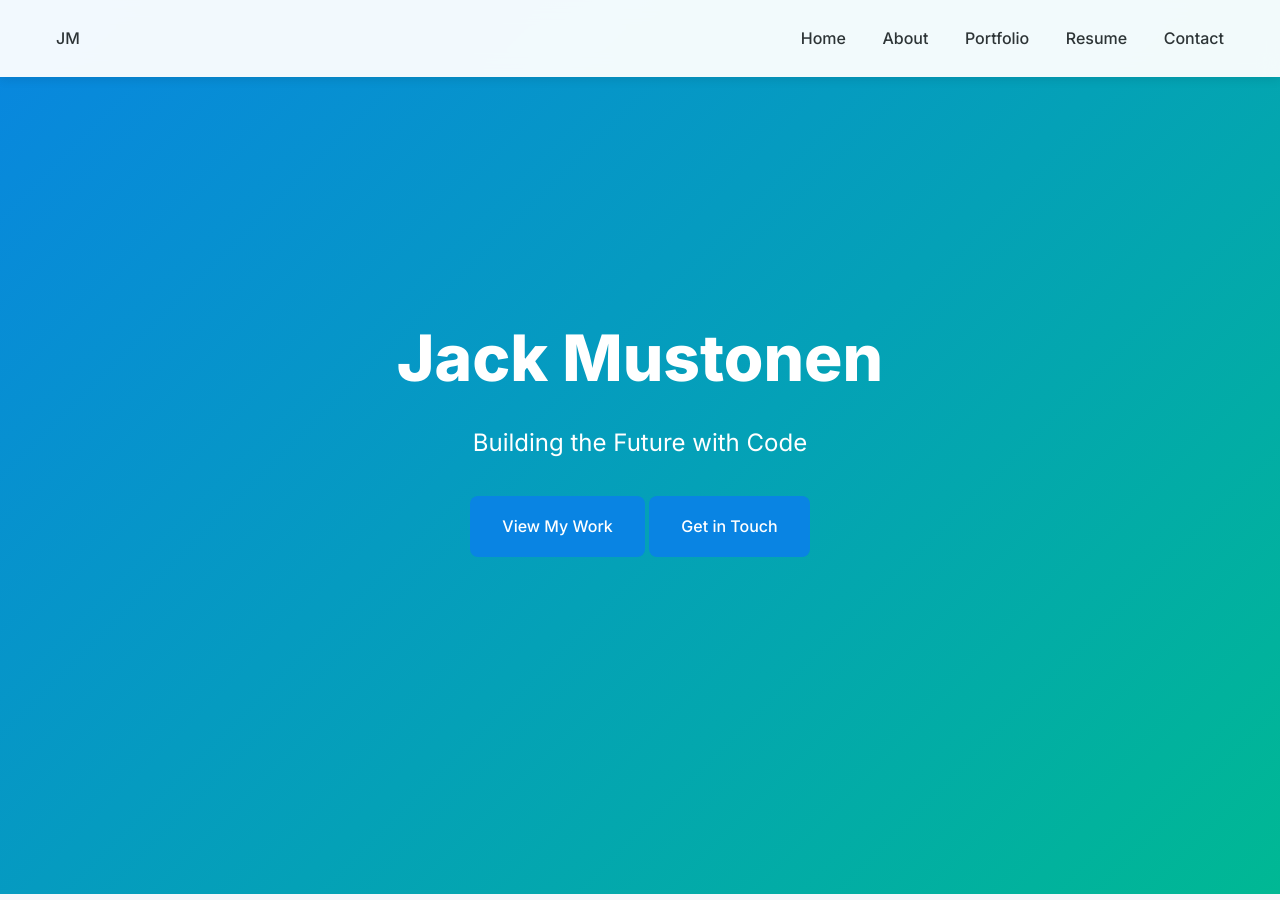
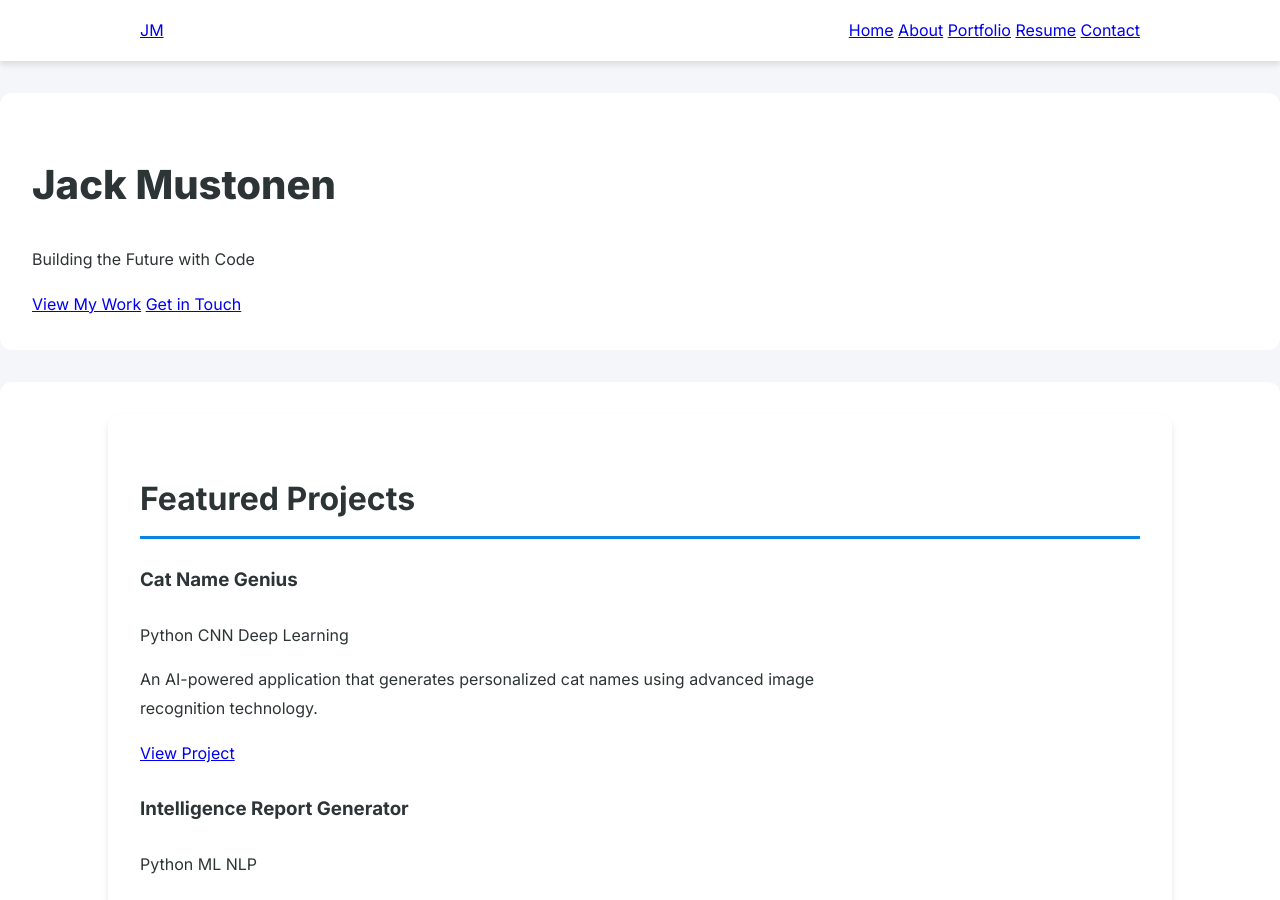
Before and after one commit to APinchofPepper/jackmustonen.com, a Jekyll site: the page built from index.md, in a window 1280 px wide and 900 px high. Built offline with Jekyll 4.4.1, drawn with Linux system fonts in a browser that asks for light colours.

Commit message:
Update styles.css

```diff
--- a/assets/css/styles.css
+++ b/assets/css/styles.css
@@ -4,10 +4,12 @@
   --secondary-color: #0984e3;
   --accent-color: #00b894;
   --text-color: #2d3436;
+  --bg-color: #ffffff;
   --light-bg: #f5f6fa;
   --card-shadow: 0 4px 6px rgba(0, 0, 0, 0.1);
 }
 
+/* Base Styles */
 body {
   font-family: 'Inter', -apple-system, BlinkMacSystemFont, sans-serif;
   line-height: 1.8;
@@ -17,216 +19,129 @@ body {
   padding: 0;
 }
 
-/* Modern Navigation */
-nav {
-  background-color: rgba(255, 255, 255, 0.95);
-  backdrop-filter: blur(10px);
-  padding: 1rem 0;
-  position: fixed;
-  width: 100%;
-  top: 0;
-  z-index: 1000;
-  box-shadow: 0 2px 10px rgba(0, 0, 0, 0.1);
+/* Main Content Container */
+.container {
+  max-width: 1000px;
+  width: 90%;
+  margin: 0 auto;
+  padding: 2rem;
+  background-color: var(--bg-color);
+  border-radius: 12px;
+  box-shadow: var(--card-shadow);
 }
 
-nav .nav-container {
-  max-width: 1200px;
-  margin: 0 auto;
-  display: flex;
-  justify-content: space-between;
-  align-items: center;
-  padding: 0 2rem;
+/* Section Styles */
+section {
+  margin: 2rem auto;
+  padding: 2rem;
+  background-color: var(--bg-color);
+  border-radius: 12px;
 }
 
-nav a {
+/* Header Styles */
+h1, h2, h3, h4, h5, h6 {
   color: var(--primary-color);
-  text-decoration: none;
-  font-weight: 500;
-  padding: 0.5rem 1rem;
-  border-radius: 6px;
-  transition: all 0.3s ease;
+  margin: 1.5rem 0;
+  text-align: left;
 }
 
-nav a:hover {
-  background-color: var(--secondary-color);
-  color: white;
+h1 {
+  font-size: 2.5rem;
+  font-weight: 800;
 }
 
-/* Hero Section */
-.hero {
-  min-height: 100vh;
-  display: flex;
-  align-items: center;
-  justify-content: center;
-  background: linear-gradient(135deg, #0984e3 0%, #00b894 100%);
-  color: white;
-  padding: 2rem;
-  margin-top: -70px;
+h2 {
+  font-size: 2rem;
+  font-weight: 700;
+  border-bottom: 3px solid var(--secondary-color);
+  padding-bottom: 0.5rem;
 }
 
-.hero-content {
-  text-align: center;
-  max-width: 800px;
+/* Text Content */
+p {
+  margin: 1rem 0;
+  max-width: 70ch;
+  line-height: 1.8;
 }
 
-.hero h1 {
-  font-size: 4rem;
-  font-weight: 800;
-  margin-bottom: 1rem;
-  line-height: 1.2;
+/* Journey Timeline */
+.timeline {
+  margin: 2rem 0;
+  padding: 1rem;
 }
 
-.hero p {
-  font-size: 1.5rem;
-  opacity: 0.9;
+.timeline-item {
   margin-bottom: 2rem;
+  padding: 1rem;
+  background-color: var(--light-bg);
+  border-radius: 8px;
 }
 
-/* Cards and Sections */
-.card {
-  background: white;
-  border-radius: 12px;
-  padding: 2rem;
-  margin: 1rem 0;
-  box-shadow: var(--card-shadow);
-  transition: transform 0.3s ease;
+.timeline-item h3 {
+  color: var(--secondary-color);
+  margin-bottom: 0.5rem;
 }
 
-.card:hover {
-  transform: translateY(-5px);
-}
-
-/* Project Cards */
-.project-card {
-  display: grid;
-  grid-template-columns: 1fr;
-  gap: 2rem;
+/* Interest Cards */
+.interest-card {
+  background-color: var(--light-bg);
   padding: 2rem;
-  background: white;
-  border-radius: 12px;
-  box-shadow: var(--card-shadow);
-  margin-bottom: 2rem;
-}
-
-.project-card h3 {
-  color: var(--primary-color);
-  margin: 0;
-}
-
-.project-card .tags {
-  display: flex;
-  gap: 0.5rem;
+  border-radius: 8px;
   margin: 1rem 0;
 }
 
-.tag {
-  background: var(--light-bg);
-  padding: 0.25rem 0.75rem;
-  border-radius: 20px;
-  font-size: 0.875rem;
+.interest-card i {
+  font-size: 2rem;
+  color: var(--secondary-color);
+  margin-bottom: 1rem;
 }
 
-/* Buttons */
-.btn {
-  display: inline-block;
-  padding: 1rem 2rem;
-  background: var(--secondary-color);
-  color: white;
-  text-decoration: none;
-  border-radius: 8px;
-  font-weight: 500;
-  transition: all 0.3s ease;
-}
-
-.btn:hover {
-  transform: translateY(-2px);
-  box-shadow: 0 4px 12px rgba(9, 132, 227, 0.3);
-}
-
-/* Resume Section */
-.resume-section {
-  max-width: 800px;
-  margin: 0 auto;
-  padding: 2rem;
-}
-
-.resume-section h2 {
-  color: var(--primary-color);
-  border-bottom: 3px solid var(--secondary-color);
-  padding-bottom: 0.5rem;
-  margin-bottom: 2rem;
-}
-
-/* Contact Section */
-.contact-grid {
+/* Grid Layouts */
+.interests-grid {
   display: grid;
   grid-template-columns: repeat(auto-fit, minmax(300px, 1fr));
   gap: 2rem;
   margin: 2rem 0;
 }
 
-.contact-card {
-  text-align: center;
-  padding: 2rem;
-  background: white;
-  border-radius: 12px;
+/* Navigation */
+nav {
+  background-color: var(--bg-color);
+  padding: 1rem 0;
+  margin-bottom: 2rem;
   box-shadow: var(--card-shadow);
 }
 
-/* Footer */
-footer {
-  background: var(--primary-color);
-  color: white;
-  padding: 2rem 0;
-  margin-top: 4rem;
-}
-
-.footer-content {
-  max-width: 1200px;
+nav .nav-container {
+  max-width: 1000px;
   margin: 0 auto;
-  display: grid;
-  grid-template-columns: repeat(auto-fit, minmax(250px, 1fr));
-  gap: 2rem;
   padding: 0 2rem;
-}
-
-.social-links {
   display: flex;
-  gap: 1rem;
-  margin-top: 1rem;
-}
-
-.social-links a {
-  color: white;
-  font-size: 1.5rem;
-  transition: color 0.3s ease;
-}
-
-.social-links a:hover {
-  color: var(--secondary-color);
+  justify-content: space-between;
+  align-items: center;
 }
 
 /* Responsive Design */
 @media (max-width: 768px) {
-  .hero h1 {
-    font-size: 3rem;
-  }
-
-  .hero p {
-    font-size: 1.25rem;
-  }
-
-  nav .nav-container {
-    flex-direction: column;
+  .container {
+    width: 95%;
     padding: 1rem;
   }
 
-  nav a {
-    margin: 0.5rem 0;
+  section {
+    padding: 1rem;
+  }
+
+  .interests-grid {
+    grid-template-columns: 1fr;
   }
 }
 
 /* Animations */
+.animate-fade-up {
+  animation: fadeUp 0.6s ease-out forwards;
+}
+
 @keyframes fadeUp {
   from {
     opacity: 0;
@@ -238,10 +153,14 @@ footer {
   }
 }
 
-.animate-fade-up {
-  animation: fadeUp 0.6s ease-out forwards;
+/* Additional Spacing */
+.about-section,
+.journey-section,
+.interests-section {
+  margin: 4rem auto;
+  max-width: 800px;
+  background-color: var(--bg-color);
+  padding: 3rem;
+  border-radius: 12px;
+  box-shadow: var(--card-shadow);
 }
-
-.delay-1 { animation-delay: 0.2s; }
-.delay-2 { animation-delay: 0.4s; }
-.delay-3 { animation-delay: 0.6s; }
```
